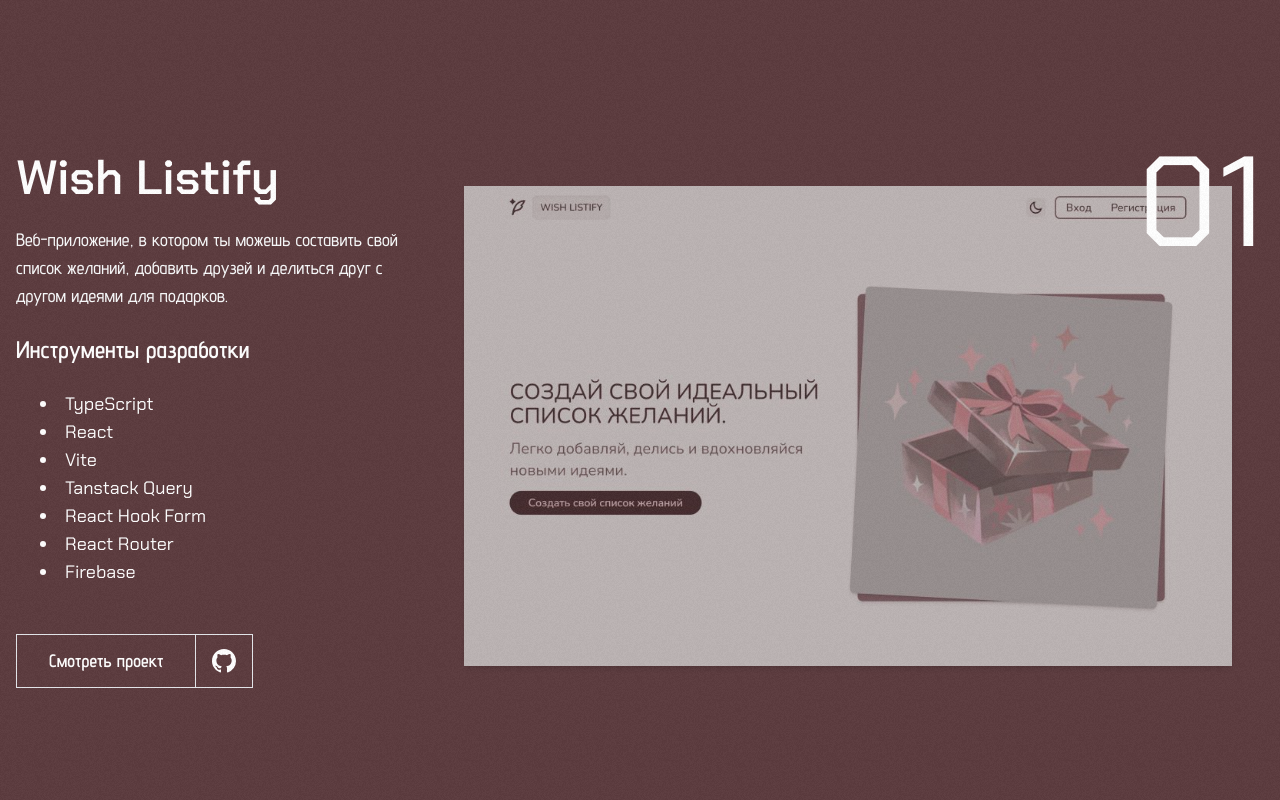
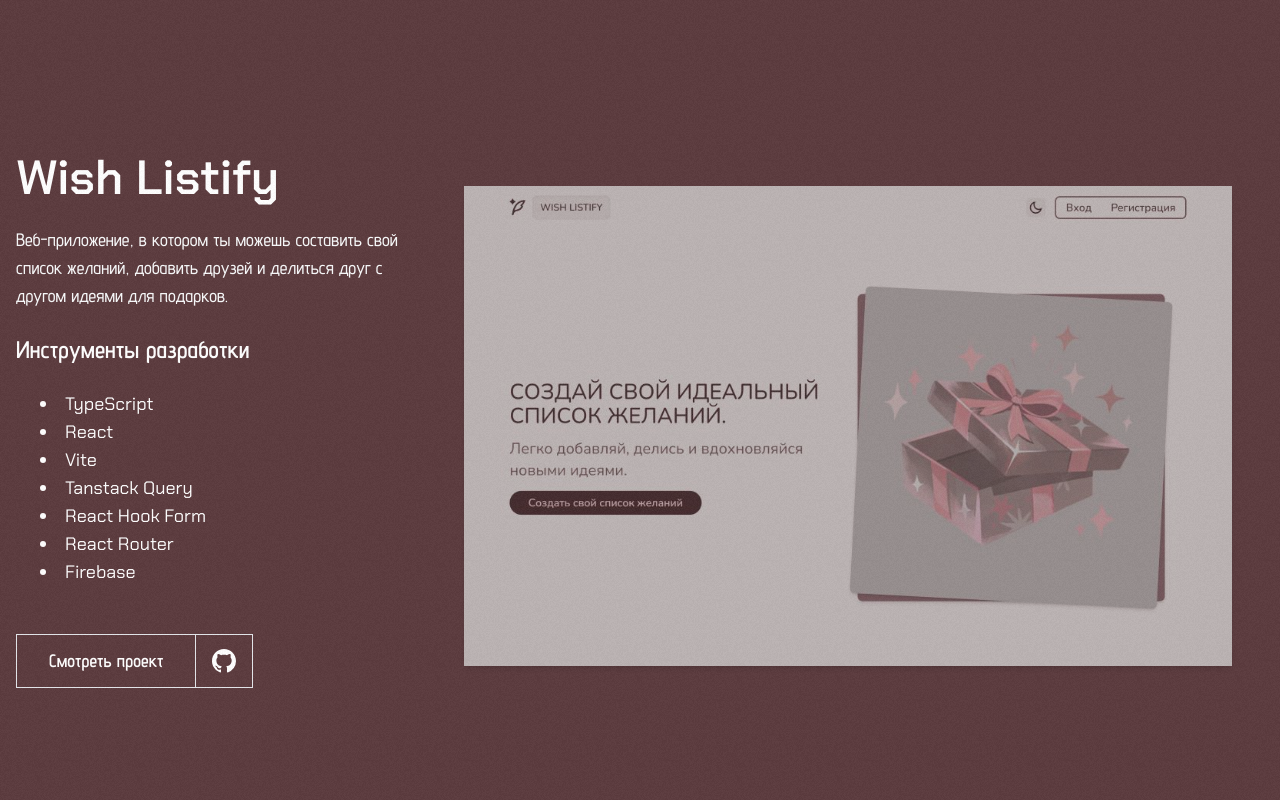
Before and after one commit to blank-evgeniy/portfolio, a React (Vite) app: page / in a window 1280 px wide. Shown: the part 1620-2420 px from the top of the page. Built offline with nearby package versions, Linux system fonts and the light colour scheme.

Commit message:
fix/project-images

```diff
--- a/src/sections/Projects/components/ProjectItem.tsx
+++ b/src/sections/Projects/components/ProjectItem.tsx
@@ -9,9 +9,7 @@ interface ProjectItemProps {
   num: number;
 }
 
-const Numbers = ['01', '02', '03', '04', '05', '06'];
-
-const ProjectItem: React.FC<ProjectItemProps> = ({ projectData, num }) => {
+const ProjectItem: React.FC<ProjectItemProps> = ({ projectData }) => {
   return (
     <article className='py-20 lg:py-40' style={{ background: projectData.background }}>
       <div className={'mx-auto flex max-w-[1360px] flex-wrap px-4'}>
@@ -44,21 +42,10 @@ const ProjectItem: React.FC<ProjectItemProps> = ({ projectData, num }) => {
         </div>
         <div className={'relative w-full p-1 pt-12 md:pl-12 lg:w-2/3 lg:p-8'}>
           <Reveal>
-            <div className='relative flex h-[50vh] items-center justify-center'>
-              <div className='relative max-h-[50vh] bg-slate-400'>
-                <img
-                  className='pointer-events-none h-full shadow-md brightness-75'
-                  src={projectData.img}
-                />
-                <span
-                  className={
-                    'absolute -right-4 -top-8 font-chakra text-7xl text-white sm:-right-8 sm:-top-12 sm:text-9xl'
-                  }
-                >
-                  {Numbers[num]}
-                </span>
-              </div>
-            </div>
+            <img
+              className='pointer-events-none h-full w-full object-contain shadow-md brightness-75'
+              src={projectData.img}
+            />
           </Reveal>
         </div>
       </div>
```
